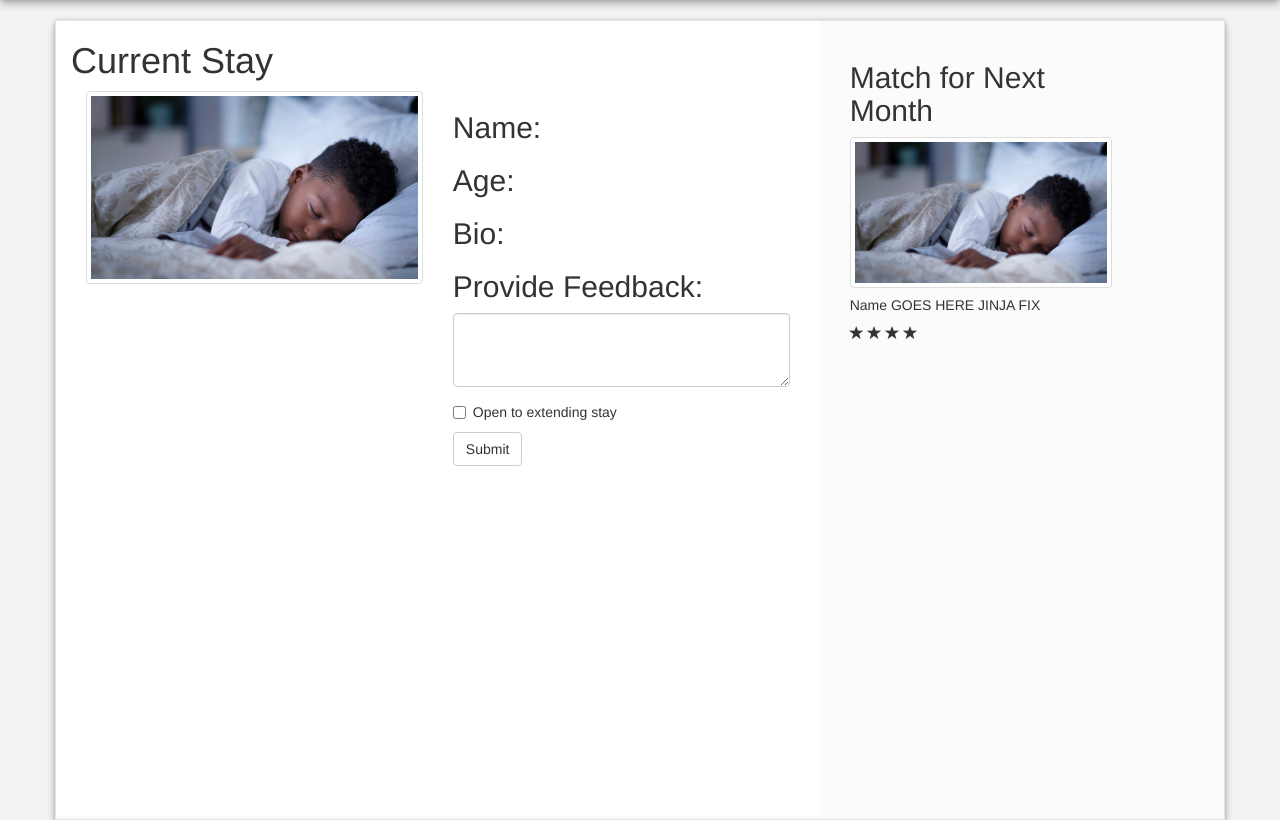
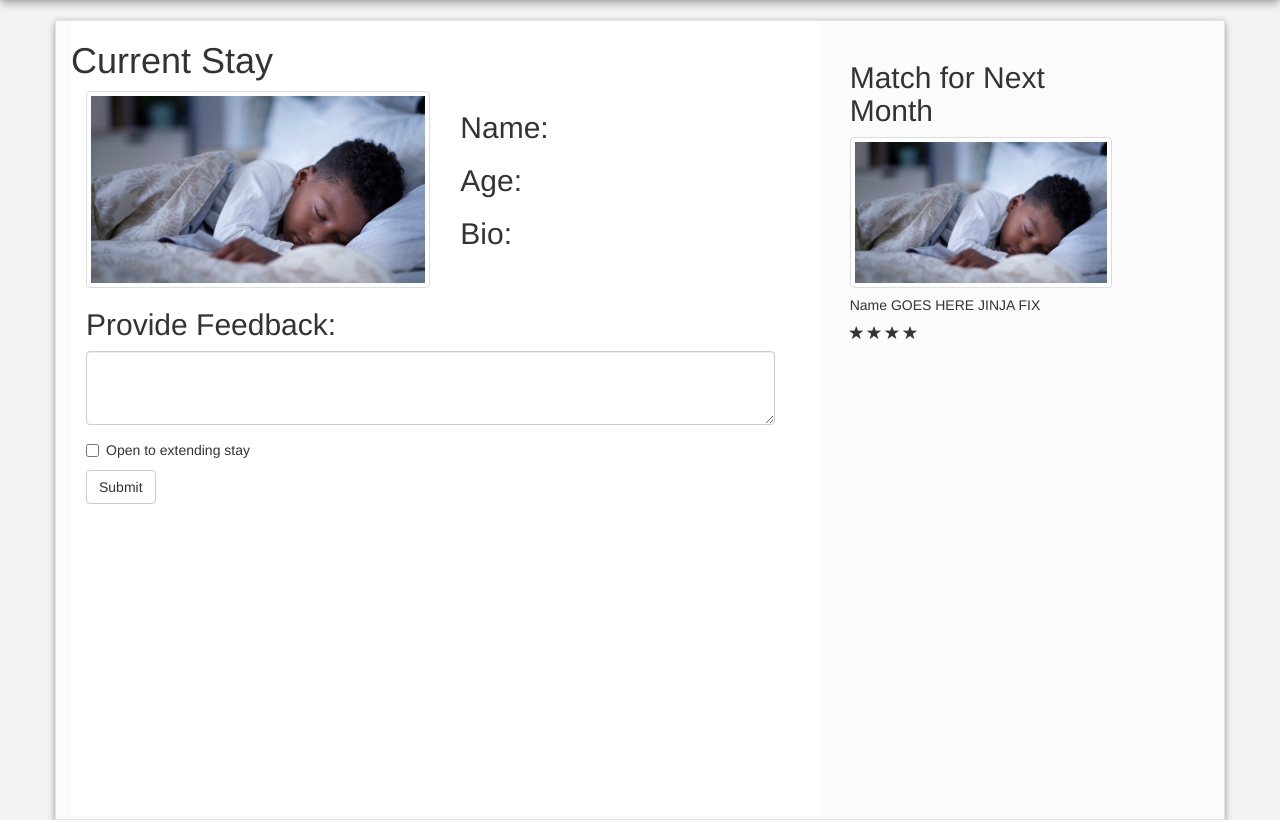
Before and after one commit to elizabethlarkinnelson/Hack_Homelessness_Hackerbots, a Flask app: page /dashboard in a window 1280 px wide. Shown: the part 52-872 px from the top of the page. Run offline with Flask 2, Linux system fonts and the light colour scheme; some libraries are stand-ins or nearby versions; some web fonts are replaced.

Commit message:
updates hostdashboard

```diff
--- a/static/css/styles.css
+++ b/static/css/styles.css
@@ -33,8 +33,8 @@
     height: 795px;
 }
 
-.rm-padding{
-	padding-left: 0px;
+#exampleTextarea{
+	margin-right: 10px;
 }
 
 .site-wrapper {
--- a/templates/hostdashboard.html
+++ b/templates/hostdashboard.html
@@ -53,12 +53,16 @@ body{
     <div class="row inner-guest-card" >
         <div class="col-md-8 col-sm-12 col-xs-12 rm-padding">
             <div class="col-xs-12 current-guest" >
+            	<div class="row">
 					<h1>Current Stay</h1>
 					<div class="col-md-6"><img src="/static/img/SleepingKid.jpeg" class="img-thumbnail"></div>
 					<div class="col-md-6">
 						<h2>Name:</h2>
 						<h2>Age:</h2>
 						<h2>Bio:</h2>
+					</div>
+				</div>
+				<div class="row col-md-12">
 					<form action='/feedback'>
 						  <div class="form-group">
 						    <h2 for="exampleTextarea">Provide Feedback:</h2>
@@ -69,7 +73,6 @@ body{
 						  <label><input type="checkbox" value="">Open to extending stay</label>
 						  </div>
 						  <button class="btn btn-default" type="submit">Submit</button>
-
 					</form>
 				</div>
 			</div>
```
Lines whose indentation alone changed are shown as unchanged.
